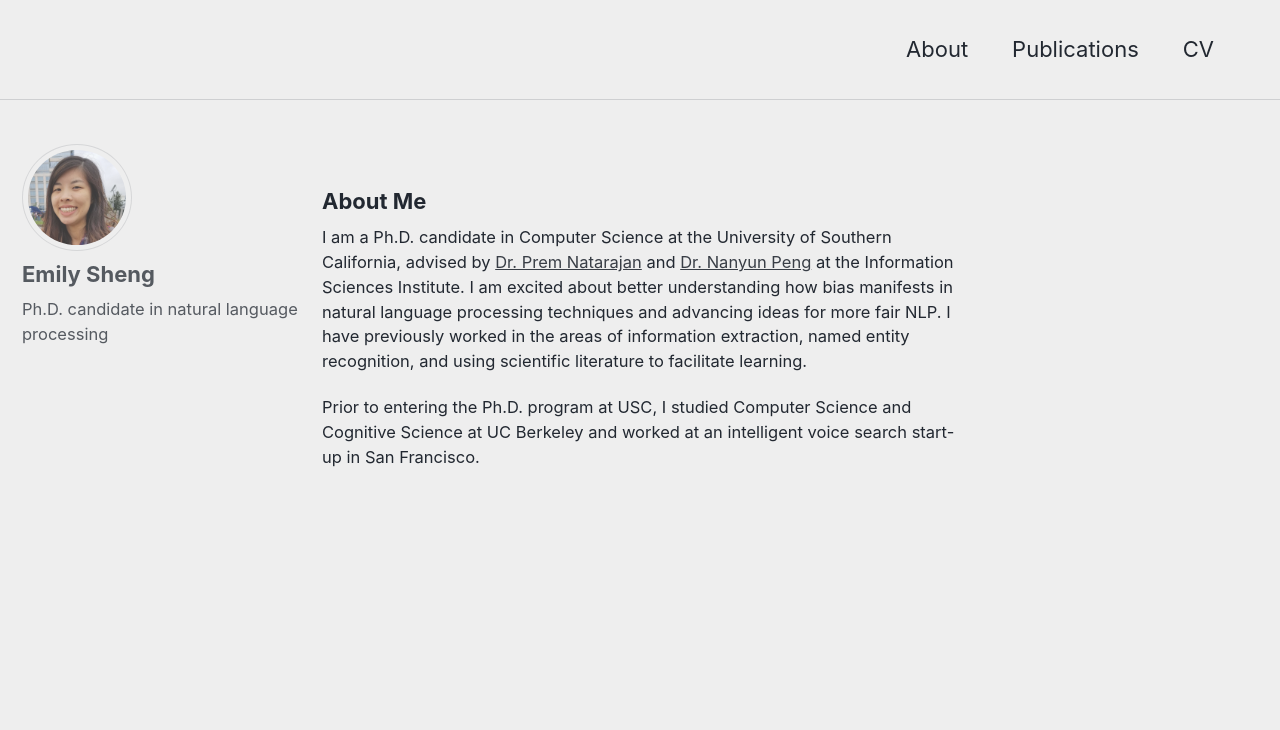
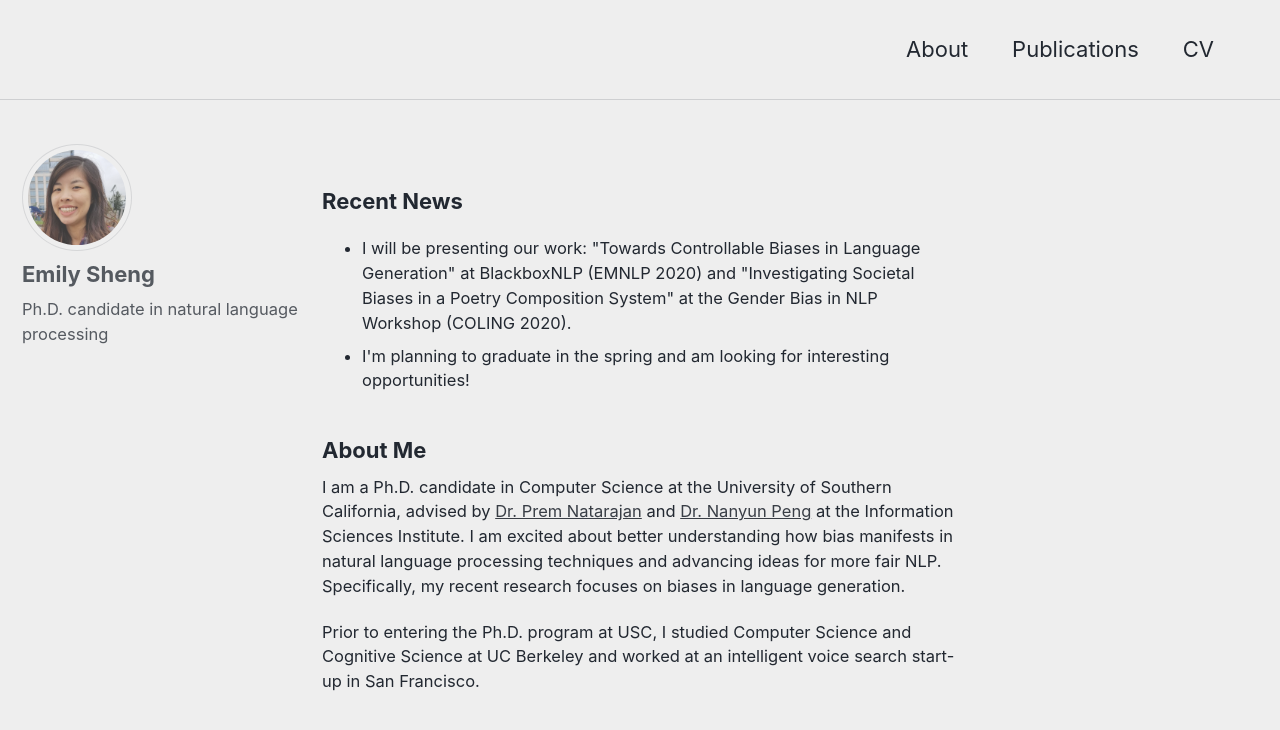
Before and after one commit to ewsheng/ewsheng.github.io, a Jekyll site: the page built from index.html, in a window 1280 px wide and 900 px high. Shown: the top 730 px of the window. Built offline with Jekyll 4.4.1, drawn with Linux system fonts in a browser that asks for light colours; the list of posts is cut into pages by our own code.

Commit message:
adding 2020 publications, recent news, updated cv

```diff
--- a/_config.yml
+++ b/_config.yml
@@ -95,7 +95,7 @@ author:
   flickr           :
   facebook         :
   foursquare       :
-  github           :
+  github           : "ewsheng"
   gitlab           :
   google_plus      :
   keybase          :
--- a/_layouts/home.html
+++ b/_layouts/home.html
@@ -2,9 +2,18 @@
 layout: single
 ---
 
+<h3>Recent News</h3>
+<p>
+  <ul>
+    <li>I will be presenting our work: "Towards Controllable Biases in Language Generation" at BlackboxNLP (EMNLP 2020) and "Investigating Societal Biases in a Poetry Composition System" at the Gender Bias in NLP Workshop (COLING 2020).</li>
+    <li>I'm planning to graduate in the spring and am looking for interesting opportunities!</li>
+  </ul>
+</p>
+
+
 <h3>About Me</h3>
 <p>
-  I am a Ph.D. candidate in Computer Science at the University of Southern California, advised by <a href="https://www.isi.edu/about/bio/prem_natarajan" target="_blank">Dr. Prem Natarajan</a> and <a href="http://vnpeng.net/" target="_blank">Dr. Nanyun Peng</a> at the Information Sciences Institute. I am excited about better understanding how bias manifests in natural language processing techniques and advancing ideas for more fair NLP. I have previously worked in the areas of information extraction, named entity recognition, and using scientific literature to facilitate learning.
+  I am a Ph.D. candidate in Computer Science at the University of Southern California, advised by <a href="https://www.isi.edu/about/bio/prem_natarajan" target="_blank">Dr. Prem Natarajan</a> and <a href="http://vnpeng.net/" target="_blank">Dr. Nanyun Peng</a> at the Information Sciences Institute. I am excited about better understanding how bias manifests in natural language processing techniques and advancing ideas for more fair NLP. Specifically, my recent research focuses on biases in language generation.
 </p>
 <p>
   Prior to entering the Ph.D. program at USC, I studied Computer Science and Cognitive Science at UC Berkeley and worked at an intelligent voice search start-up in San Francisco.
```
Also changed, not shown: _pages/publications.html (+7 -1 lines), 5 other files.
